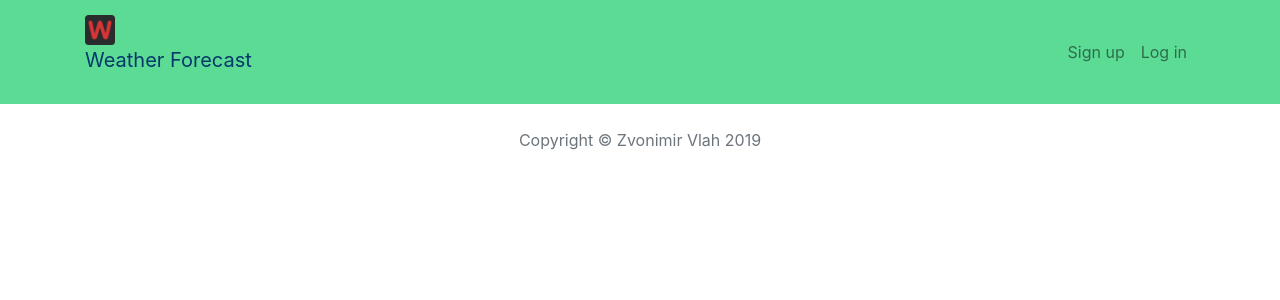
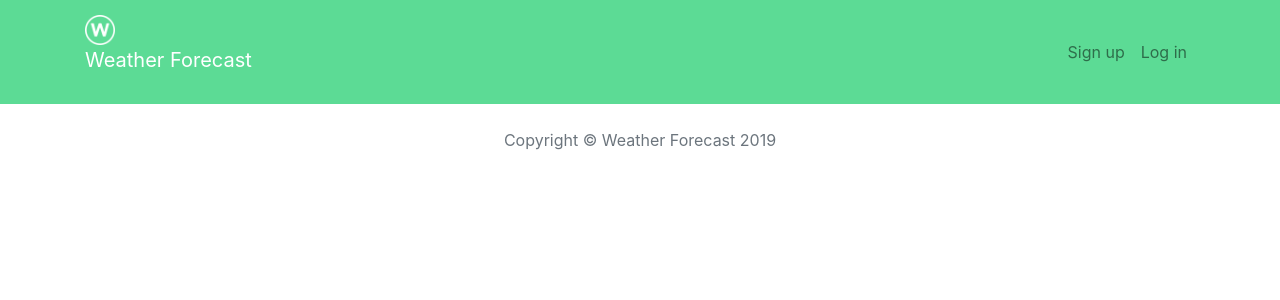
Before and after one commit to zvone92/Weather-Forecast-web-app, a Django app: page /forecast/1 in a window 1280 px wide. Shown: the top 300 px of the page. Run offline with Django 3.2, Linux system fonts and the light colour scheme; data that the repository does not hold is empty; some libraries are stand-ins or nearby versions.

```diff
--- a/weather/templates/base.html
+++ b/weather/templates/base.html
@@ -39,11 +39,7 @@
     <nav class="navbar navbar-expand-lg navbar-light" style="background-color: #5CDB95;">
       <div class="container">
         <a class="navbar-brand " href="{% url 'home' %}">
-        <img src="{% static 'logo.png' %}" height=30 width=30 class="d-inline-block alighn-top" />
-          <p style="color: #05386B";>
-            Weather
-               Forecast
-          </p>
+        <img src="{% static 'wet-cleaning.png' %}" height=30 width=30 class="d-inline-block alighn-top" /><p style="color: #ffffff";> Weather Forecast</p>
         </a>
         <button class="navbar-toggler" type="button" data-toggle="collapse" data-target="#navbarNav" aria-controls="navbarNav" aria-expanded="false" aria-label="Toggle navigation">
           <span class="navbar-toggler-icon"></span>
@@ -91,7 +87,7 @@
 
     <footer class="text-muted">
       <div class="container text-center">
-        <p>Copyright © Zvonimir Vlah {% now "Y" %}</p>
+        <p>Copyright © Weather Forecast {% now "Y" %}</p>
       </div>
     </footer>
     <script src="https://code.jquery.com/jquery-3.3.1.slim.min.js" integrity="sha384-q8i/X+965DzO0rT7abK41JStQIAqVgRVzpbzo5smXKp4YfRvH+8abtTE1Pi6jizo" crossorigin="anonymous"></script>
--- a/weather_info/templates/weather_info/detail.html
+++ b/weather_info/templates/weather_info/detail.html
@@ -24,10 +24,9 @@
 
     <tbody>
       <tr>
-        <th scope="row"><img src='http://openweathermap.org/img/w/{{hour.icon}}.png' alt="Card image cap"  height="50" /></th>
+        <th scope="row">{{hour.hour}}<img src='http://openweathermap.org/img/w/{{hour.icon}}.png' alt="Card image cap"  height="50" /></th>
         <td>{{hour.description}}</td>
-        <td>{{hour.hour}}</td>
-        <td>{{hour.temperature}} °C</td>
+        <td><p>{{hour.temperature}} °C</p></td>
       </tr>
     </tbody>
 
```
Also changed, not shown: weather/static/wet-cleaning.png (added), 1 other file.
